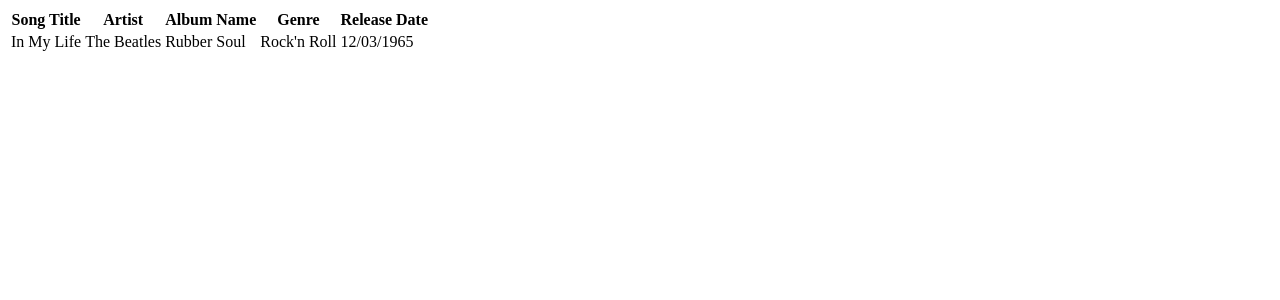
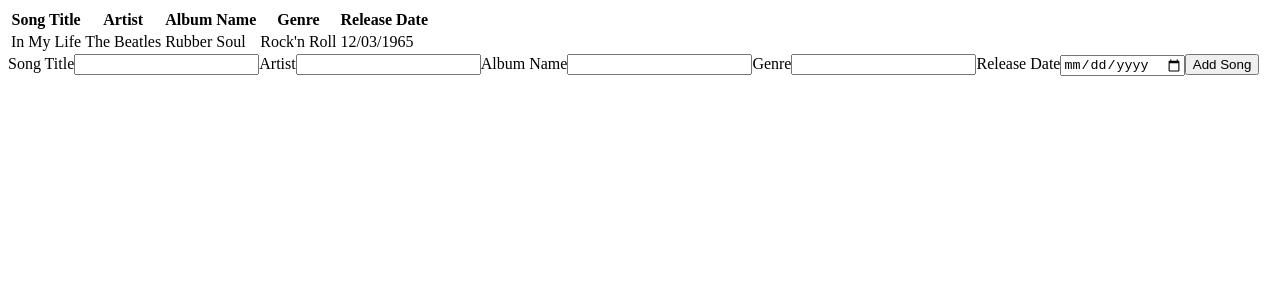
Before and after one commit to claasy/MusicLibraryFrontEnd, a React (Create React App) app: page / in a window 1280 px wide. Shown: the top 300 px of the page. Built offline with nearby package versions, Linux system fonts and the light colour scheme.

Commit message:
Created AddSong Component and Instantiated it on Apps

```diff
--- a/src/App.js
+++ b/src/App.js
@@ -1,14 +1,22 @@
 import React, { useState } from 'react';
 import DisplayMusic from './Components/DisplayMusic/DisplayMusic';
+import AddSongForm from './Components/AddSong/AddSongForm';
 
 
 function App() {
 
   const [entries, setEntries] = useState([{songTitle: "In My Life", artist: "The Beatles", albumName: "Rubber Soul", genre: "Rock'n Roll", releaseDate: "12/03/1965"}])
 
+  function addNewSong(entry){
+    let tempEntries = [...entries, entry];
+    setEntries(tempEntries);
+  }
+
   return (
     <div>
       <DisplayMusic parentEntries={entries} />
+      <AddSongForm addNewSongProperty={addNewSong} />
+
     </div>
   );
 }
--- /dev/null
+++ b/src/Components/AddSong/AddSongForm.jsx
@@ -0,0 +1,42 @@
+import React, { useState } from 'react';
+
+
+const AddSongForm = (props) => {
+
+    const [songTitle, setSongTitle] = useState('');
+    const [artist, setArtist] = useState('');
+    const [albumName, setAlbumName] = useState('');
+    const [genre, setGenre] = useState('');
+    const [releaseDate, setReleaseDate] = useState('');
+
+    function handleSubmit(event) {
+        event.preventDefault();
+        let newSong = {
+            songTitle: songTitle,
+            artist: artist,
+            albumName: albumName,
+            genre: genre,
+            releaseDate: releaseDate
+        };
+        console.log(newSong);
+        props.addNewSongProperty(newSong)
+    }
+
+    return (
+        <form onSubmit={handleSubmit}>
+            <label>Song Title</label>
+            <input type='string' value={songTitle} onChange={(event) => setSongTitle(event.target.value)} />
+            <label>Artist</label>
+            <input type='string' value={artist} onChange={(event) => setArtist(event.target.value)} />
+            <label>Album Name</label>
+            <input type='string' value={albumName} onChange={(event) => setAlbumName(event.target.value)} />
+            <label>Genre</label>
+            <input type='string' value={genre} onChange={(event) => setGenre(event.target.value)} />
+            <label>Release Date</label>
+            <input type='date' value={releaseDate} onChange={(event) => setReleaseDate(event.target.value)} />
+            <button type='submit'>Add Song</button>
+        </form>
+     );
+}
+
+export default AddSongForm;
```
